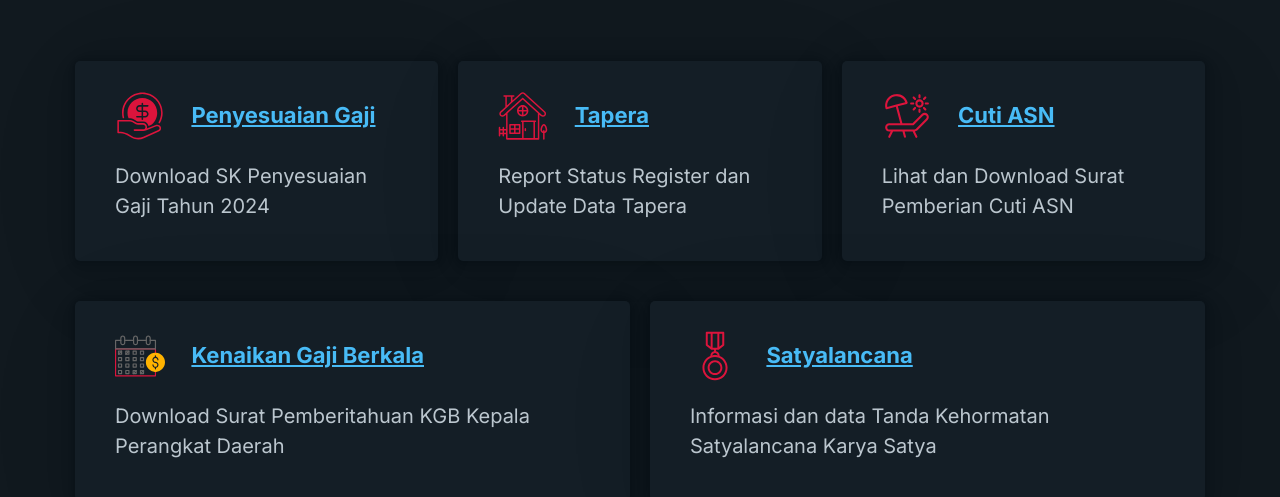
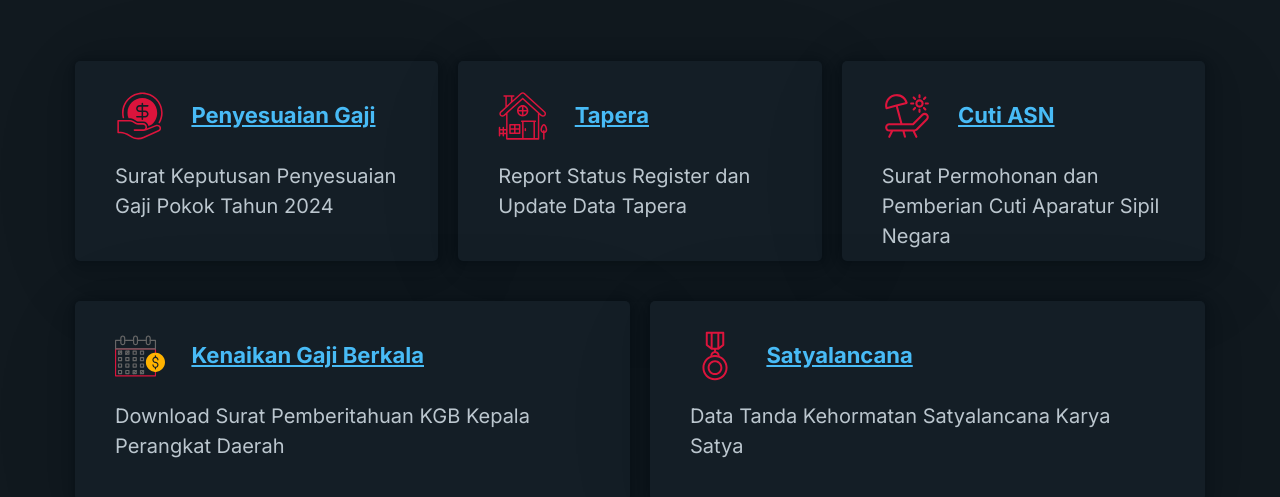
Before and after one commit to EkaBansari/eekk1.github, a plain HTML site: page index.html in a window 1280 px wide. Shown: the part 297-794 px from the top of the page. Drawn offline with nearby package versions, Linux system fonts and the light colour scheme.

Commit message:
Update index.html

```diff
--- a/index.html
+++ b/index.html
@@ -48,7 +48,7 @@
                             Penyesuaian Gaji
                         </a>
                     </h3>
-                    <small class="as">Download SK Penyesuaian Gaji Tahun 2024</small>
+                    <small class="as">Surat Keputusan Penyesuaian Gaji Pokok Tahun 2024</small>
                 </hgroup>
             </article></div>
 
@@ -89,7 +89,7 @@
                             Cuti ASN
                         </a>
                     </h3>
-                    <small class="as">Lihat dan Download Surat Pemberian Cuti ASN</small>
+                    <small class="as">Surat Permohonan dan Pemberian Cuti Aparatur Sipil Negara</small>
                   </hgroup>
             </article></div>
            </div>
@@ -127,7 +127,7 @@
                            Satyalancana
                         </a>
                     </h3>
-                    <small class="as">Informasi dan data Tanda Kehormatan Satyalancana Karya Satya</small>
+                    <small class="as">Data Tanda Kehormatan Satyalancana Karya Satya</small>
                   </hgroup>
             </article></div>
         </div>
```
